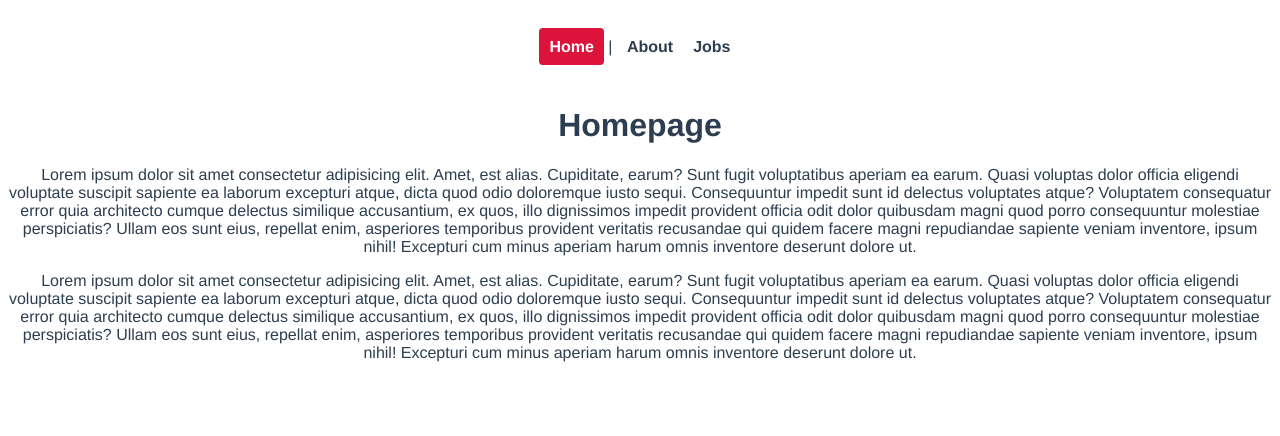
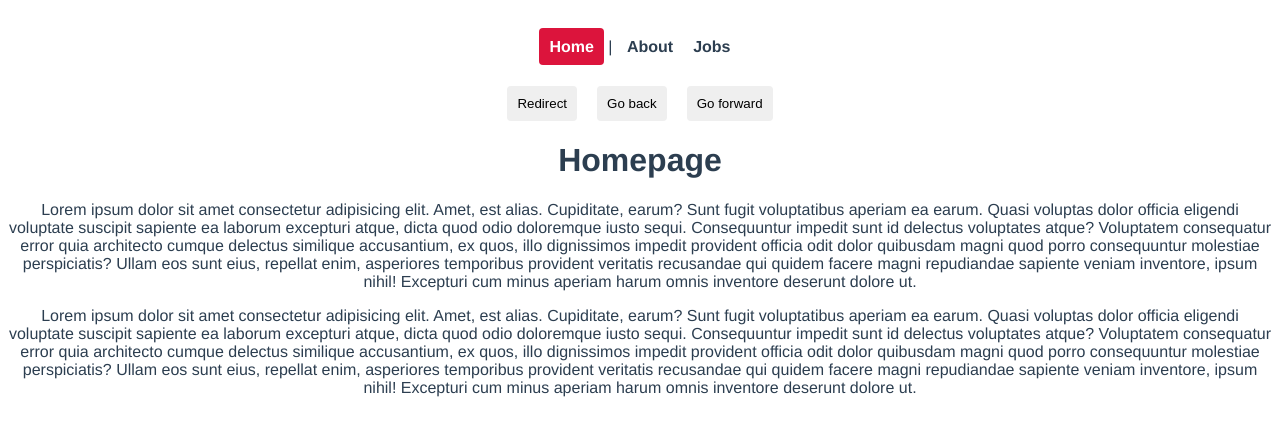
Before and after one commit to PeppermintBoy/Vue.js-Basics, a Vue app in the folder vue-router-basics/: page / in a window 1280 px wide. Shown: the top 436 px of the page. Built offline with nearby package versions, Linux system fonts and the light colour scheme.

Commit message:
Learned Programmatic Naviagation

```diff
--- a/vue-router-basics/src/App.vue
+++ b/vue-router-basics/src/App.vue
@@ -4,8 +4,33 @@
 		<router-link :to="{ name: 'About' }">About</router-link>
 		<router-link :to="{ name: 'Jobs' }">Jobs</router-link>
 	</div>
+
+	<!-- Programmatic Navigation using history API -->
+	<button @click="redirect">Redirect</button>
+	<button @click="back">Go back</button>
+	<button @click="forward">Go forward</button>
+
 	<router-view />
 </template>
+
+<script>
+export default {
+	methods: {
+		// Programmatic Navigation
+		redirect() {
+			this.$router.push({ name: 'Home' });
+		},
+		// go back one page
+		back() {
+			this.$router.go(-1);
+		},
+		//go forward one page
+		forward() {
+			this.$router.go(1);
+		},
+	},
+};
+</script>
 
 <style>
 #app {
@@ -32,4 +57,10 @@
 	color: white;
 	background: crimson;
 }
+button {
+	margin: 0 10px;
+	padding: 10px;
+	border: none;
+	border-radius: 4px;
+}
 </style>
--- a/vue-router-basics/src/router/index.js
+++ b/vue-router-basics/src/router/index.js
@@ -30,9 +30,11 @@
 		component: JobDetails,
 		props: true,
 	},
-	//redirect from
+	//redirect
 	{
+		// from
 		path: '/all-jobs',
+		// to
 		redirect: '/jobs',
 	},
 	//404 all non existing router
```
Also changed, not shown: 1 other file (tests, documents, lock files or other folders).
